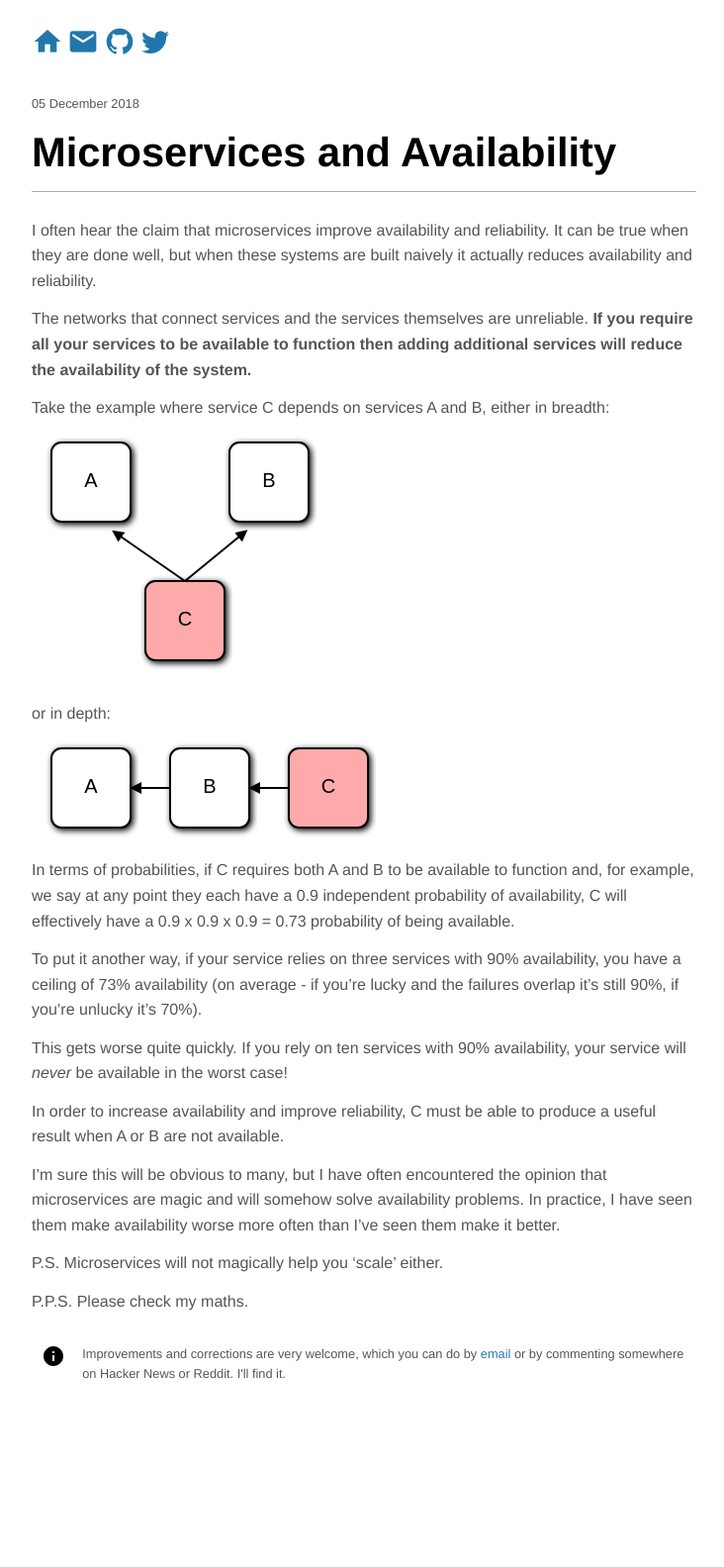
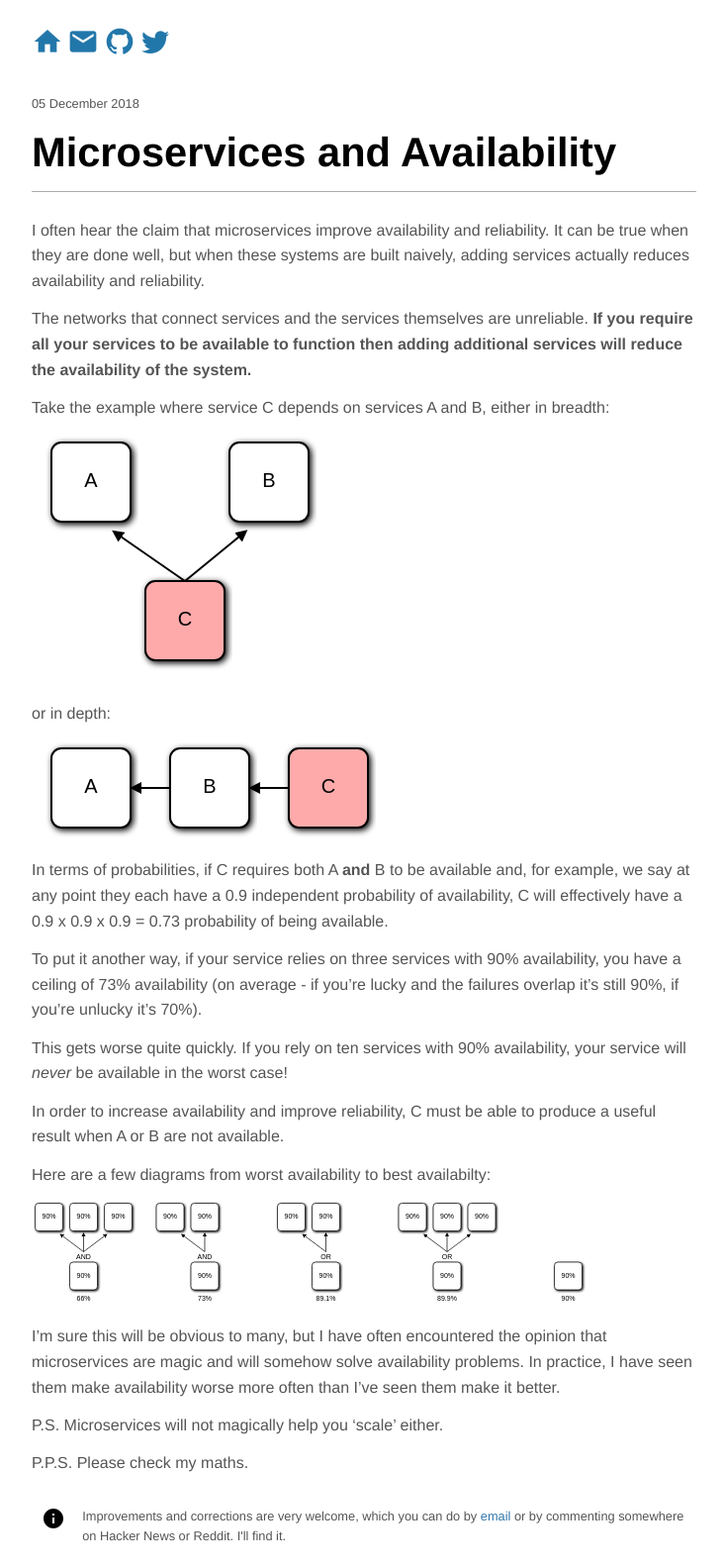
Before and after one commit to KMahoney/kmahoney.github.io, a Jekyll site: the page built from _posts/2018-12-05-microservices-and-availability.markdown, in a window 1280 px wide. Shown: the whole page at 99% size, without its empty margins (272-1004 px from the left). Built offline with Jekyll 4.4.1, drawn with Linux system fonts in a browser that asks for light colours; before the commit the page ends 1419 px from its top, so only the background shows below that.

Commit message:
add availability diagrams

```diff
--- a/_posts/2018-12-05-microservices-and-availability.markdown
+++ b/_posts/2018-12-05-microservices-and-availability.markdown
@@ -8,8 +8,8 @@ description: A quick word on how adding microservices can decrease availability.
 
 I often hear the claim that microservices improve availability and
 reliability. It can be true when they are done well, but when these
-systems are built naively it actually reduces availability and
-reliability.
+systems are built naively, adding services actually reduces
+availability and reliability.
 
 The networks that connect services and the services themselves are
 unreliable. **If you require all your services to be available to
@@ -24,8 +24,8 @@ or in depth:
 
 <img src="/img/articles/microservice-pattern-2.svg" />
 
-In terms of probabilities, if C requires both A and B to be available
-to function and, for example, we say at any point they each have a 0.9
+In terms of probabilities, if C requires both A **and** B to be
+available and, for example, we say at any point they each have a 0.9
 independent probability of availability, C will effectively have a 0.9
 x 0.9 x 0.9 = 0.73 probability of being available.
 
@@ -40,6 +40,10 @@ availability, your service will *never* be available in the worst case!
 In order to increase availability and improve reliability, C must be
 able to produce a useful result when A or B are not available.
 
+Here are a few diagrams from worst availability to best availabilty:
+
+<img src="/img/articles/availability-diagrams.svg" />
+
 I'm sure this will be obvious to many, but I have often encountered
 the opinion that microservices are magic and will somehow solve
 availability problems. In practice, I have seen them make availability
```
Also changed, not shown: img/articles/availability-diagrams.svg (added).
